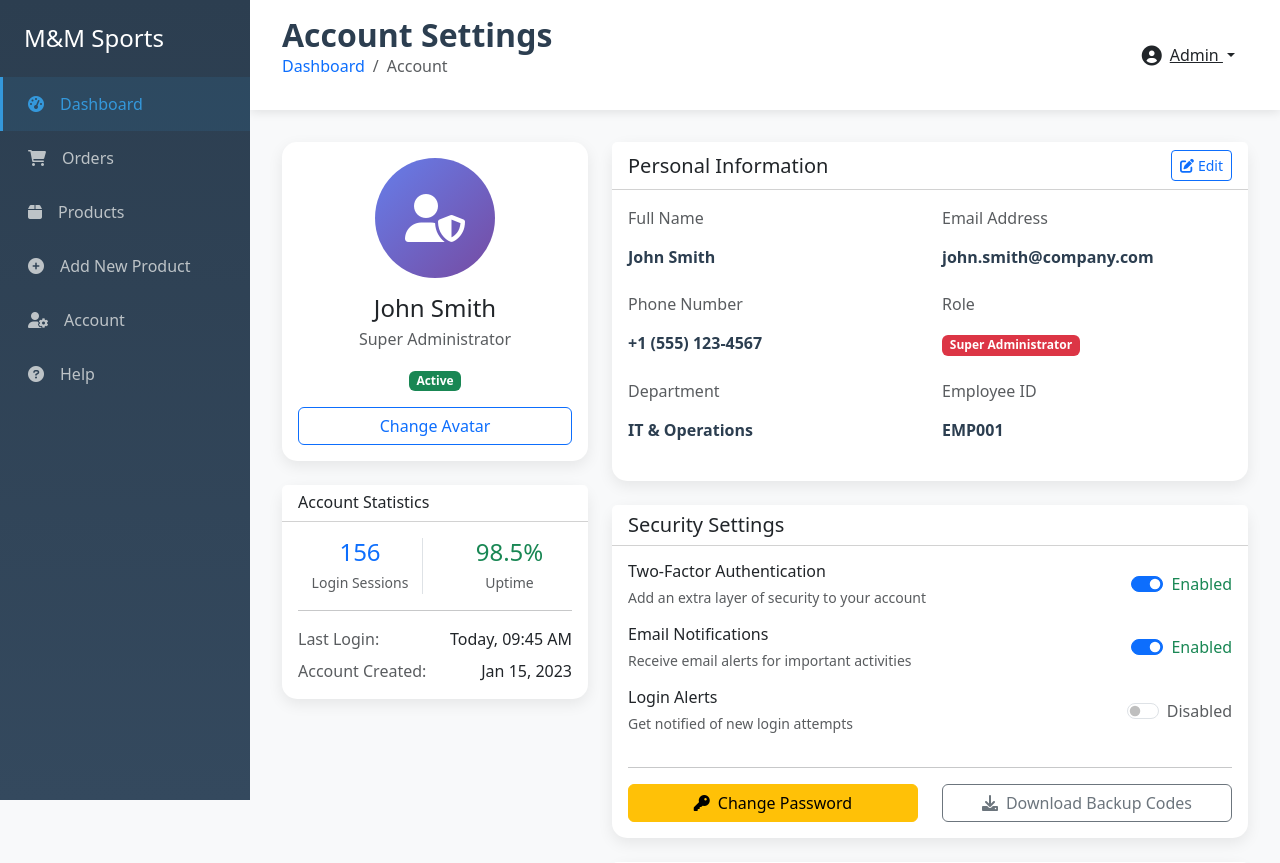
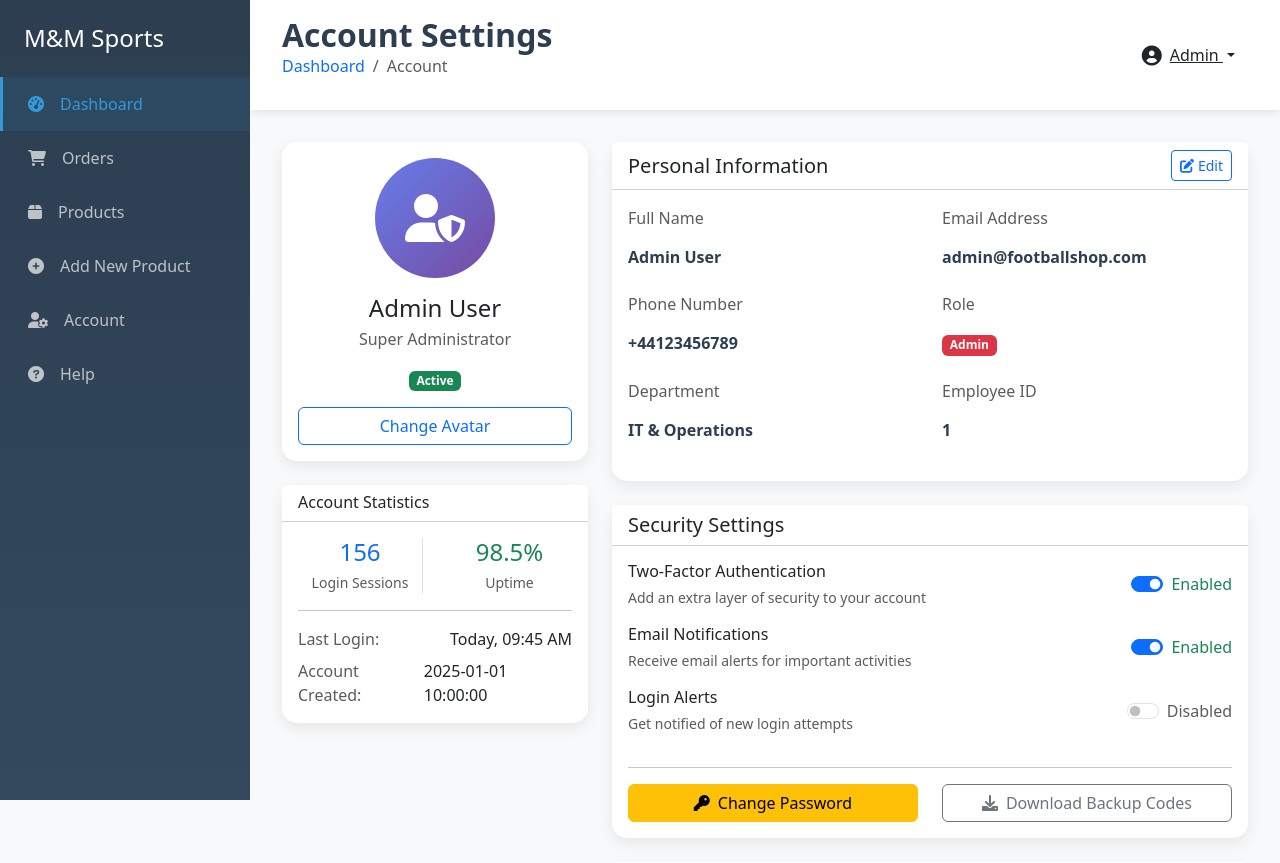
Before and after one commit to MakanakaMamutse/E-commerce-Project, a PHP site: page /admin/account.php in a window 1280 px wide. Shown: the top 863 px of the page. Run offline with PHP 8.4, Linux system fonts and the light colour scheme; a user stored in the database is signed in.

Commit message:
Enhance role-based logic and session optimization
Implemented conditional content rendering based on the session-stored role_type variable on the admin account page.

Added dynamic display of role-specific labels and applied conditional styling to show badges for Admin and Seller roles.

Refactored login logic to store critical user data in session immediately after successful login, reducing unnecessary database queries on subsequent pages.

Overall improvements to login performance and user role handling.

```diff
--- a/admin/account.php
+++ b/admin/account.php
@@ -1,3 +1,26 @@
+<?php
+// Start the session
+session_start();
+
+
+
+
+
+
+
+
+
+
+
+
+
+
+
+
+
+?>
+
+
 <!DOCTYPE html>
 <html lang="en">
 <head>
@@ -114,8 +137,18 @@
                         <div class="profile-avatar mx-auto mb-3" style="width: 120px; height: 120px; background: linear-gradient(135deg, #667eea, #764ba2); border-radius: 50%; display: flex; align-items: center; justify-content: center;">
                             <i class="fas fa-user-shield fa-3x text-white"></i>
                         </div>
-                        <h4 class="mb-1">John Smith</h4>
-                        <p class="text-muted mb-3">Super Administrator</p>
+                        <h4 class="mb-1"><?php echo $_SESSION['full_name'] ?></h4>
+                        <p class="text-muted mb-3">
+                            <?php
+                                if ($_SESSION['role_type'] == 'admin') {
+                                    echo 'Super Administrator';
+                                } elseif ($_SESSION['role_type'] == 'seller') {
+                                    echo 'Individual Vendor';
+                                } else {
+                                    echo $_SESSION['role_type']; // Fallbacks to original value
+                                }
+                            ?>
+                        </p>
                         <span class="badge bg-success mb-3">Active</span>
                         <div class="d-grid">
                             <button class="btn btn-outline-primary">Change Avatar</button>
@@ -148,7 +181,7 @@
                         </div>
                         <div class="d-flex justify-content-between mt-2">
                             <span class="text-muted">Account Created:</span>
-                            <span>Jan 15, 2023</span>
+                            <span><?php echo $_SESSION['registration_date'] ?></span>
                         </div>
                     </div>
                 </div>
@@ -168,29 +201,69 @@
                         <div class="row">
                             <div class="col-md-6 mb-3">
                                 <label class="form-label text-muted">Full Name</label>
-                                <div class="form-control-plaintext">John Smith</div>
+                                <div class="form-control-plaintext"><?php echo $_SESSION['full_name'] ?></div>
                             </div>
                             <div class="col-md-6 mb-3">
                                 <label class="form-label text-muted">Email Address</label>
-                                <div class="form-control-plaintext">john.smith@company.com</div>
+                                <div class="form-control-plaintext"><?php echo $_SESSION['email'] ?></div>
                             </div>
                             <div class="col-md-6 mb-3">
                                 <label class="form-label text-muted">Phone Number</label>
-                                <div class="form-control-plaintext">+1 (555) 123-4567</div>
+                                <div class="form-control-plaintext"><?php echo $_SESSION['phone_number'] ?></div>
                             </div>
                             <div class="col-md-6 mb-3">
                                 <label class="form-label text-muted">Role</label>
                                 <div class="form-control-plaintext">
-                                    <span class="badge bg-danger">Super Administrator</span>
+                                    <?php
+                                        if ($_SESSION['role_type'] == 'admin') {
+                                            echo '<span class="badge bg-danger">Admin</span>';
+                                        } elseif ($_SESSION['role_type'] == 'seller') {
+                                            echo '<span class="badge bg-success">Seller</span>';
+                                        } else {
+                                            echo '<span class="badge bg-secondary">' . $_SESSION['role_type'] . '</span>';
+                                        }
+                                    ?>
                                 </div>
                             </div>
                             <div class="col-md-6 mb-3">
-                                <label class="form-label text-muted">Department</label>
-                                <div class="form-control-plaintext">IT & Operations</div>
+                                <label class="form-label text-muted">
+                                    <?php
+                                    if ($_SESSION['role_type'] == 'admin') {
+                                        echo 'Department';
+                                    } elseif ($_SESSION['role_type'] == 'seller') {
+                                        echo 'Username';
+                                    } else {
+                                        echo 'Department';
+                                    }
+                                    ?>
+                                </label>
+                                <div class="form-control-plaintext">
+                                    <?php
+                                    if ($_SESSION['role_type'] == 'admin') {
+                                        echo 'IT & Operations';
+                                    } elseif ($_SESSION['role_type'] == 'seller') {
+                                        echo $_SESSION['username'];
+                                    } else {
+                                        echo 'IT & Operations';
+                                    }
+                                    ?>
+                                </div>
                             </div>
                             <div class="col-md-6 mb-3">
-                                <label class="form-label text-muted">Employee ID</label>
-                                <div class="form-control-plaintext">EMP001</div>
+                                <label class="form-label text-muted">
+                                    <?php
+                                    if ($_SESSION['role_type'] == 'admin') {
+                                        echo 'Employee ID';
+                                    } elseif ($_SESSION['role_type'] == 'seller') {
+                                        echo 'User ID';
+                                    } else {
+                                        echo 'Employee ID';
+                                    }
+                                    ?>
+                                </label>
+                                <div class="form-control-plaintext">
+                                    <?php echo $_SESSION['user_id'] ?>
+                                </div>
                             </div>
                         </div>
                     </div>
@@ -270,7 +343,13 @@
                                             <i class="fas fa-users text-primary me-2"></i>
                                             <span>User Management</span>
                                         </div>
-                                        <span class="badge bg-success">Full Access</span>
+                                        <?php
+                                        if ($_SESSION['role_type'] == 'admin') {
+                                            echo '<span class="badge bg-success">Full Access</span>';
+                                        } else {
+                                            echo '<span class="badge bg-danger">Restricted</span>';
+                                        }
+                                        ?>
                                     </div>
                                 </div>
                             </div>
@@ -314,7 +393,13 @@
                                             <i class="fas fa-cog text-primary me-2"></i>
                                             <span>System Settings</span>
                                         </div>
-                                        <span class="badge bg-success">Full Access</span>
+                                        <?php
+                                        if ($_SESSION['role_type'] == 'admin') {
+                                            echo '<span class="badge bg-success">Full Access</span>';
+                                        } else {
+                                            echo '<span class="badge bg-danger">Restricted</span>';
+                                        }
+                                        ?>
                                     </div>
                                 </div>
                             </div>
@@ -325,7 +410,13 @@
                                             <i class="fas fa-database text-primary me-2"></i>
                                             <span>Database Access</span>
                                         </div>
-                                        <span class="badge bg-warning">Limited</span>
+                                        <?php
+                                        if ($_SESSION['role_type'] == 'admin') {
+                                            echo '<span class="badge bg-warning">Limited</span>';
+                                        } else {
+                                            echo '<span class="badge bg-warning">Limited</span>';
+                                        }
+                                        ?>
                                     </div>
                                 </div>
                             </div>
--- a/admin/login.php
+++ b/admin/login.php
@@ -39,7 +39,7 @@ session_start();
 
            // Prepare SQL query to find user and their role
     // Join users table with user_roles table to get role information
-    $login_sql = "SELECT u.user_id, u.username, u.email, u.password, ur.role_type
+    $login_sql = "SELECT u.*, ur.role_type
                   FROM users u
                   LEFT JOIN user_roles ur ON u.user_id = ur.user_id
                   WHERE u.email = ? LIMIT 1";
@@ -66,8 +66,11 @@ session_start();
                      if ($user['role_type'] == 'admin' || $user['role_type'] == 'seller') {
                         // Authentication successful! Create user session
                         $_SESSION['user_id'] = $user['user_id'];
+                        $_SESSION['full_name'] = $user['full_name'];
                         $_SESSION['username'] = $user['username'];
                         $_SESSION['email'] = $user['email'];
+                        $_SESSION['phone_number'] = $user['phone_number'];
+                        $_SESSION['registration_date'] = $user['registration_date'];
                         $_SESSION['role_type'] = $user['role_type']; // Store role in session
                         $_SESSION['login_status'] = true;
 
```
Also changed, not shown: admin/products.php (+6 -4 lines).
